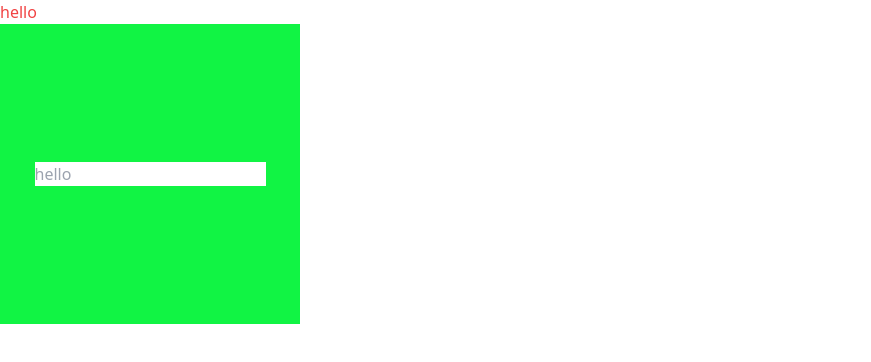
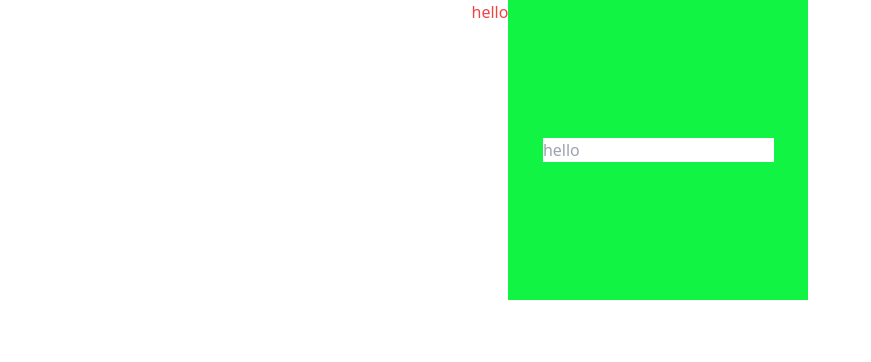
Before and after one commit to 4-frame-photos-map/frontend, a Next.js app: page / in a window 1280 px wide. Shown: the top 362 px of the page, without its empty margins (0-871 px from the left). Built offline with nearby package versions, Linux system fonts and the light colour scheme.

Commit message:
feat : 기본 레이아웃 설정

```diff
--- a/src/pages/_app.tsx
+++ b/src/pages/_app.tsx
@@ -1,3 +1,4 @@
+import Layout from '@/components/common/Layout';
 import '@/styles/globals.css';
 import { NextPage } from 'next';
 import type { AppProps } from 'next/app';
@@ -14,7 +15,7 @@ type AppPropsWithLayout = AppProps & {
 
 export default function App({ Component, pageProps }: AppPropsWithLayout) {
   const [queryClient] = useState(() => new QueryClient());
-  const getLayout = Component.getLayout ?? ((page) => page);
+  const getLayout = Component.getLayout ?? ((page) => <Layout>{page}</Layout>);
   return getLayout(
     <QueryClientProvider client={queryClient}>
       <Hydrate state={pageProps.dehydratedState}>
```
